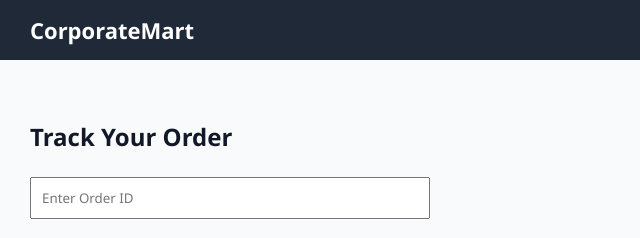
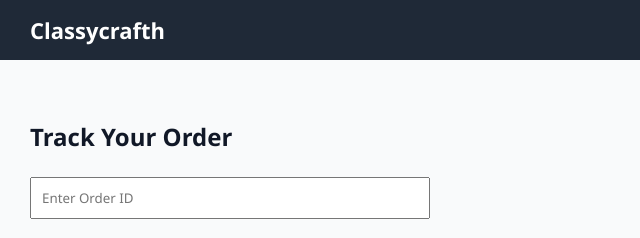
Before and after one commit to Pihu2608/garment-ecommerce-frontend, a plain HTML site: page track-order.html in a window 1280 px wide. Shown: the top 238 px of the page, 0-640 px from the left. Drawn offline with Linux system fonts and the light colour scheme.

Commit message:
Update track-order.html

```diff
--- a/track-order.html
+++ b/track-order.html
@@ -2,7 +2,7 @@
 <html lang="en">
 <head>
   <meta charset="UTF-8" />
-  <title>Track Your Order | CorporateMart</title>
+  <title>Track Your Order | Classycrafth</title>
   <meta name="viewport" content="width=device-width, initial-scale=1.0" />
   <link rel="stylesheet" href="style.css" />
 </head>
@@ -10,7 +10,7 @@
 <body>
 
 <header class="header">
-  <div class="logo">CorporateMart</div>
+  <div class="logo">Classycrafth</div>
 </header>
 
 <section class="section">
```
